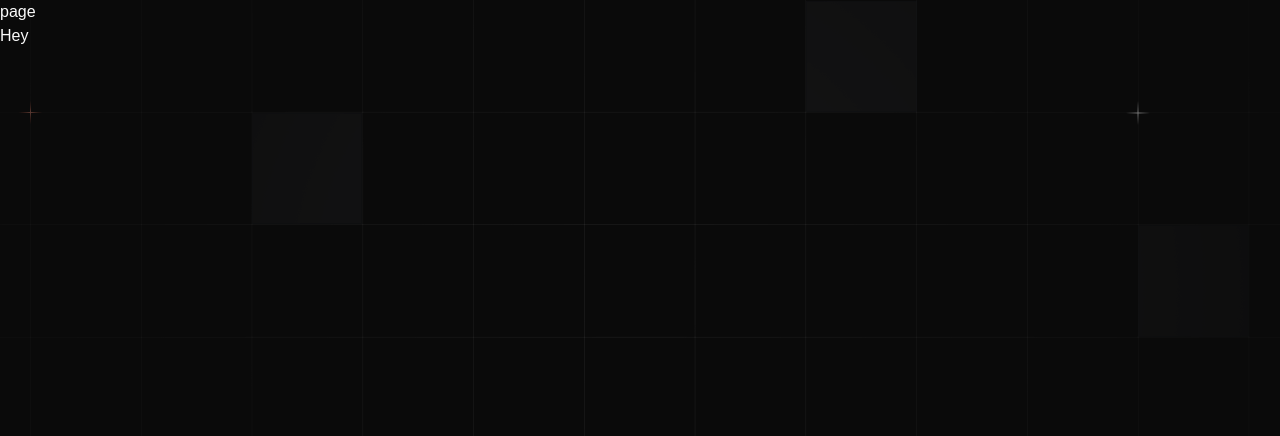
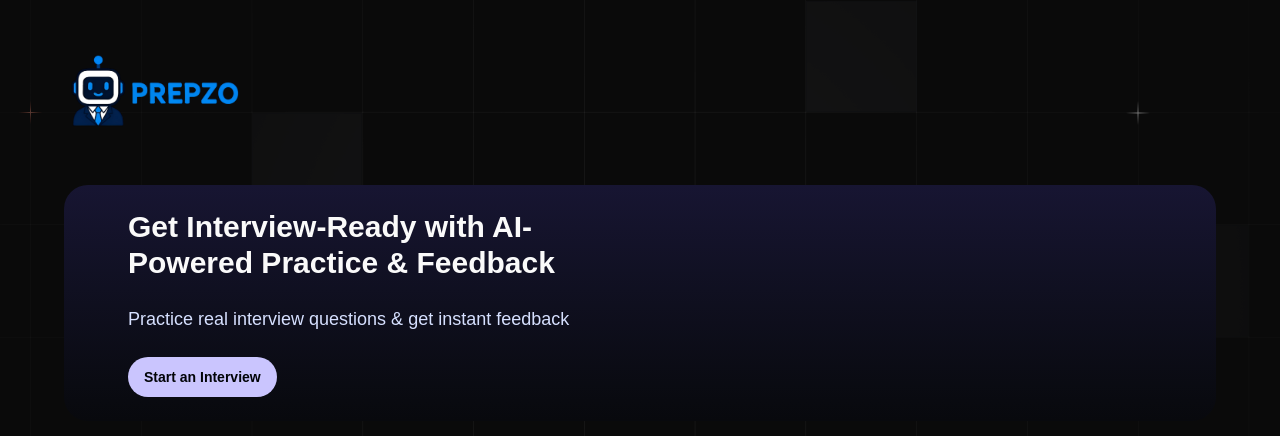
Before and after one commit to Sujan-003/AI-Interview, a Next.js app: page / in a window 1280 px wide. Shown: the top 436 px of the page. Built offline with nearby package versions, Linux system fonts and the light colour scheme; a web font is replaced by a local one.

Commit message:
Some work on Main page

```diff
--- a/app/(root)/layout.tsx
+++ b/app/(root)/layout.tsx
@@ -1,9 +1,16 @@
+import Image from "next/image"
+import Link from "next/link"
 import { ReactNode } from "react"
 
 const RootLayout = ({children}: {children : ReactNode}) => {
   return (
-    <div>{children}
-    <div>Hey</div>
+    <div className="root-layout">
+        <nav>
+            <Link href='/'>
+            <Image src='/logo.png' alt='logo' width={178} height={152}/>
+            </Link>
+        </nav>
+        {children}
     </div>
   )
 }
--- a/app/(root)/page.tsx
+++ b/app/(root)/page.tsx
@@ -1,8 +1,23 @@
+import { Button } from "@/components/ui/button";
+import Link from "next/link";
 
-const page = () => {
+const Page = () => {
   return (
-    <div>page</div>
-  )
-}
+    <>
+      <section className="card-cta">
+        <div className="flex flex-col gap-6 max-w-lg">
+          <h2>Get Interview-Ready with AI-Powered Practice & Feedback</h2>
+          <p className="text-lg">
+            Practice real interview questions & get instant feedback
+          </p>
 
-export default page
+          <Button asChild className="btn-primary max-sm:w-full">
+            <Link href="/interview">Start an Interview</Link>
+          </Button>
+        </div>
+      </section>
+    </>
+  );
+};
+
+export default Page;
```
Also changed, not shown: public/logo.png (added).
